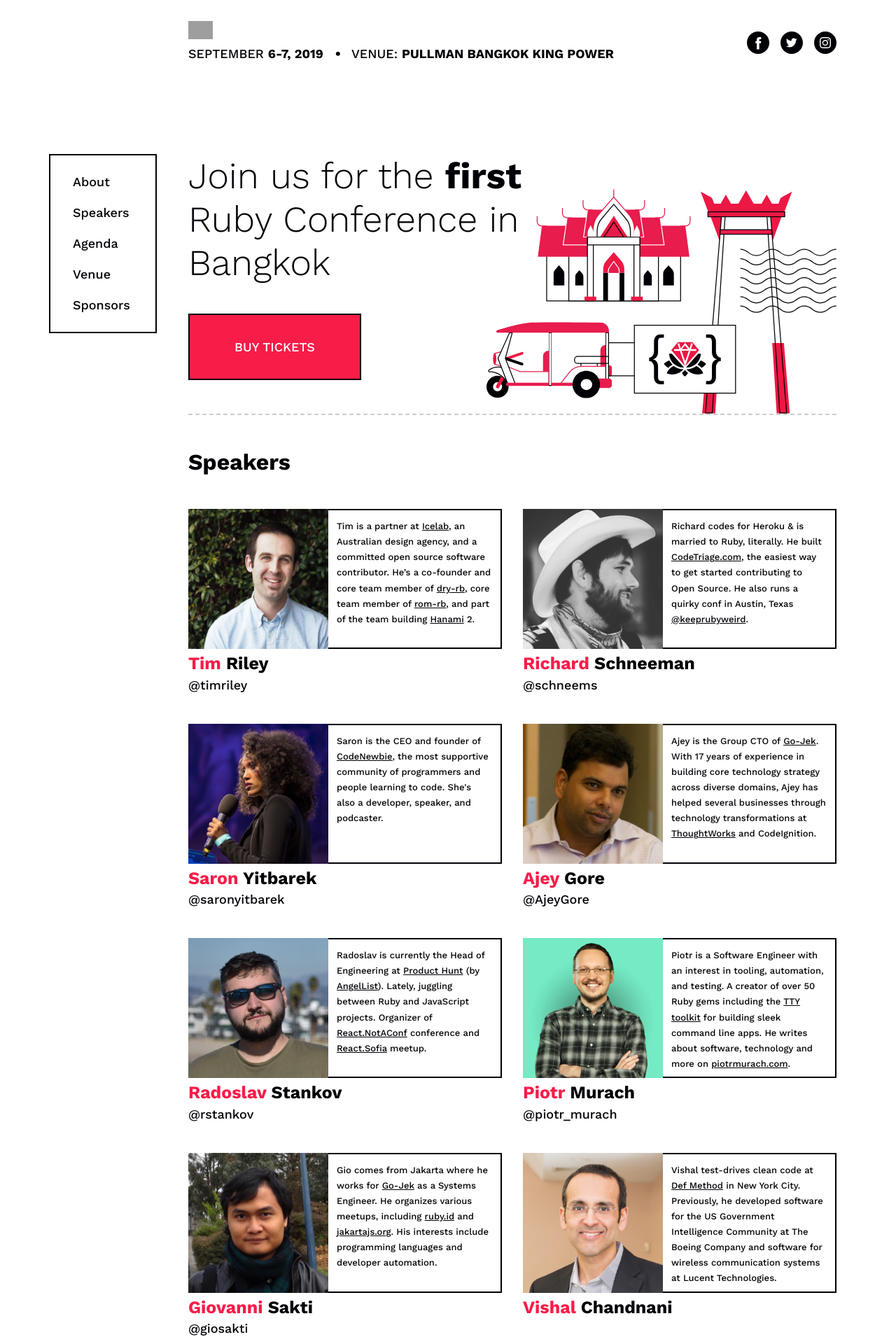
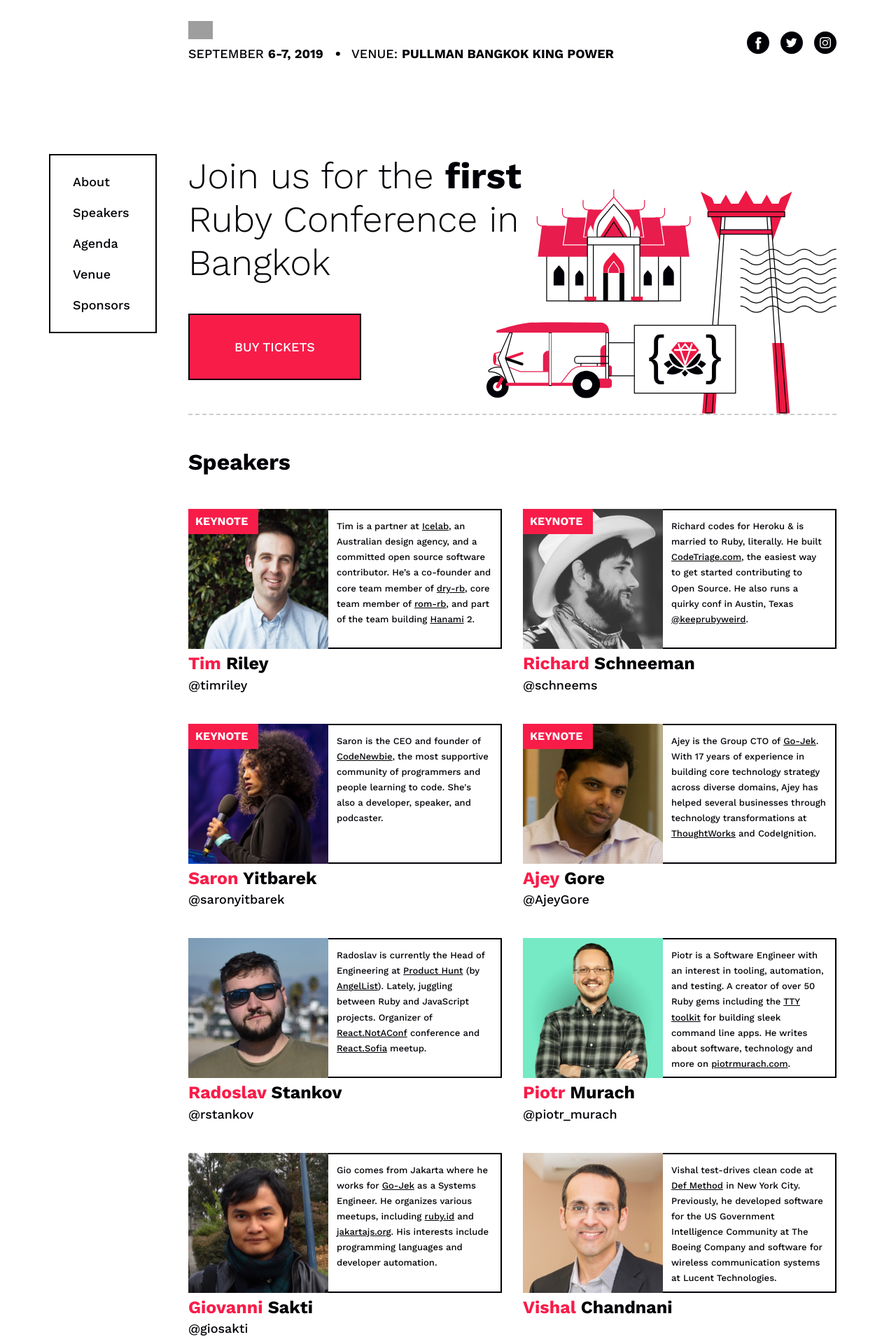
Before and after one commit to bangkokrb/rubyconfth, a Jekyll site: the page built from index.md, in a window 1280 px wide. Shown: the top 1920 px of the page at 70% size. Built offline with Jekyll 4.4.1, drawn with Linux system fonts in a browser that asks for light colours; comment, search, counter and statistics services are not loaded; grey boxes are pictures that could not be loaded.

Commit message:
Add re tag to the keynote speaker image to different them from the general speakers

```diff
--- a/_includes/list-keynote-speaker.html
+++ b/_includes/list-keynote-speaker.html
@@ -3,6 +3,7 @@
   <li class="list-speaker__item">
     <figure class="list-speaker__profile">
       <img src="{{ keynote_speaker.photo_url }}" alt="Photo of {{ keynote_speaker.first_name }} {{ keynote_speaker.last_name }}" class="list-speaker__photo" />
+      <span class="list-speaker__tag">Keynote</span>
       <figcaption class="list-speaker__name text-branded">
         <span>{{ keynote_speaker.first_name }}</span> {{ keynote_speaker.last_name }}
       </figcaption>
--- a/_sass/components/_list-speaker.scss
+++ b/_sass/components/_list-speaker.scss
@@ -19,6 +19,8 @@
   }
 
   &__profile {
+    position: relative;
+
     @include media-breakpoint-up('lg') {
       display: flex;
       flex-wrap: wrap;
@@ -33,6 +35,26 @@
       height: 100%;
       order: 0;
     }
+  }
+
+  &__tag {
+    display: inline-block;
+    position: absolute;
+    top: 0;
+    left: 0;
+    z-index: map-get($zIndex, 'high');
+
+    width: rem(100px);
+    height: rem(36px);
+    line-height: rem(36px);
+    padding: 0 10px;
+
+    font-size: 1rem;
+    text-transform: uppercase;
+    font-weight: 600;
+    color: #fff;
+
+    background: map-get($color-brand, 'primary');
   }
 
   &__name {
```
